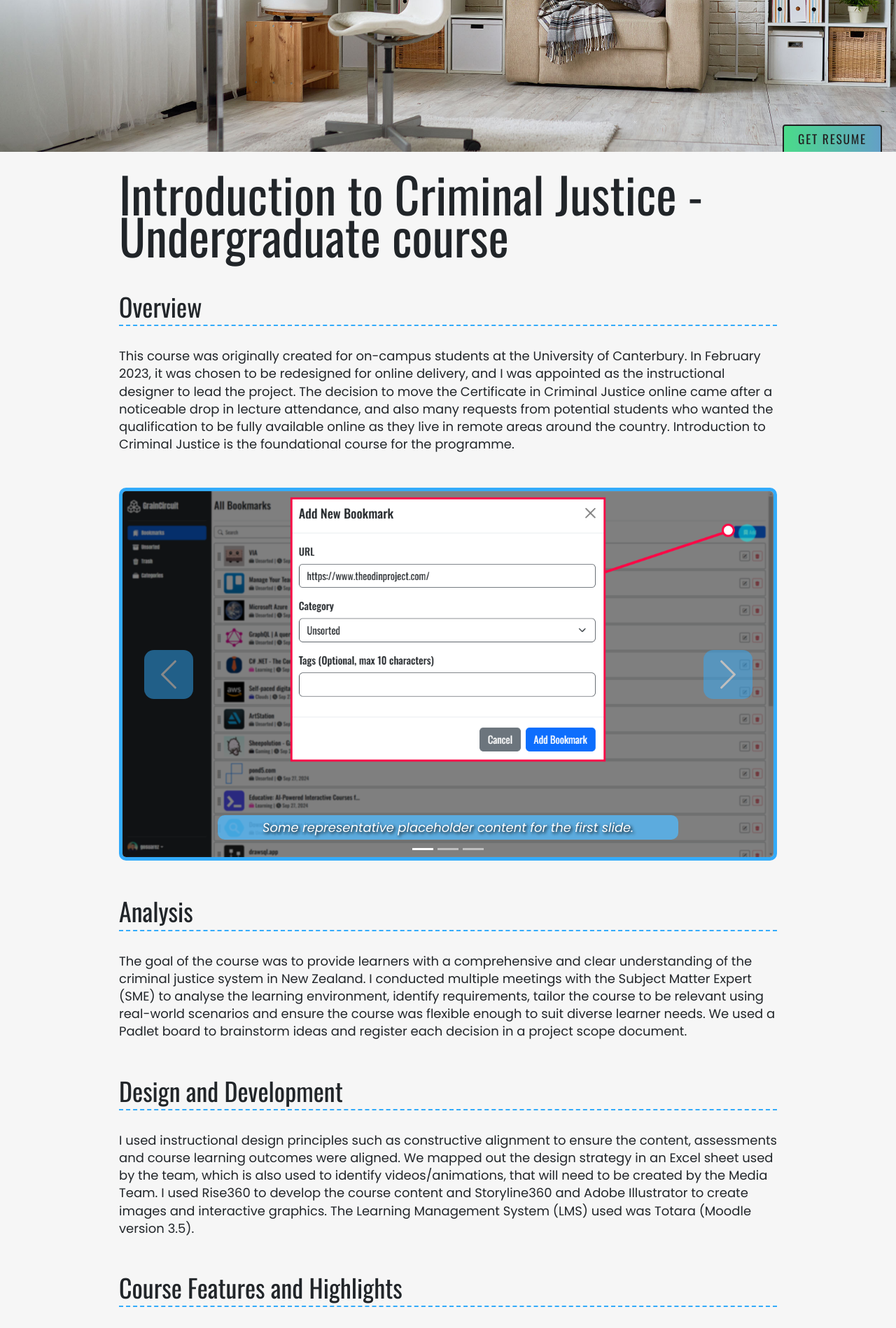
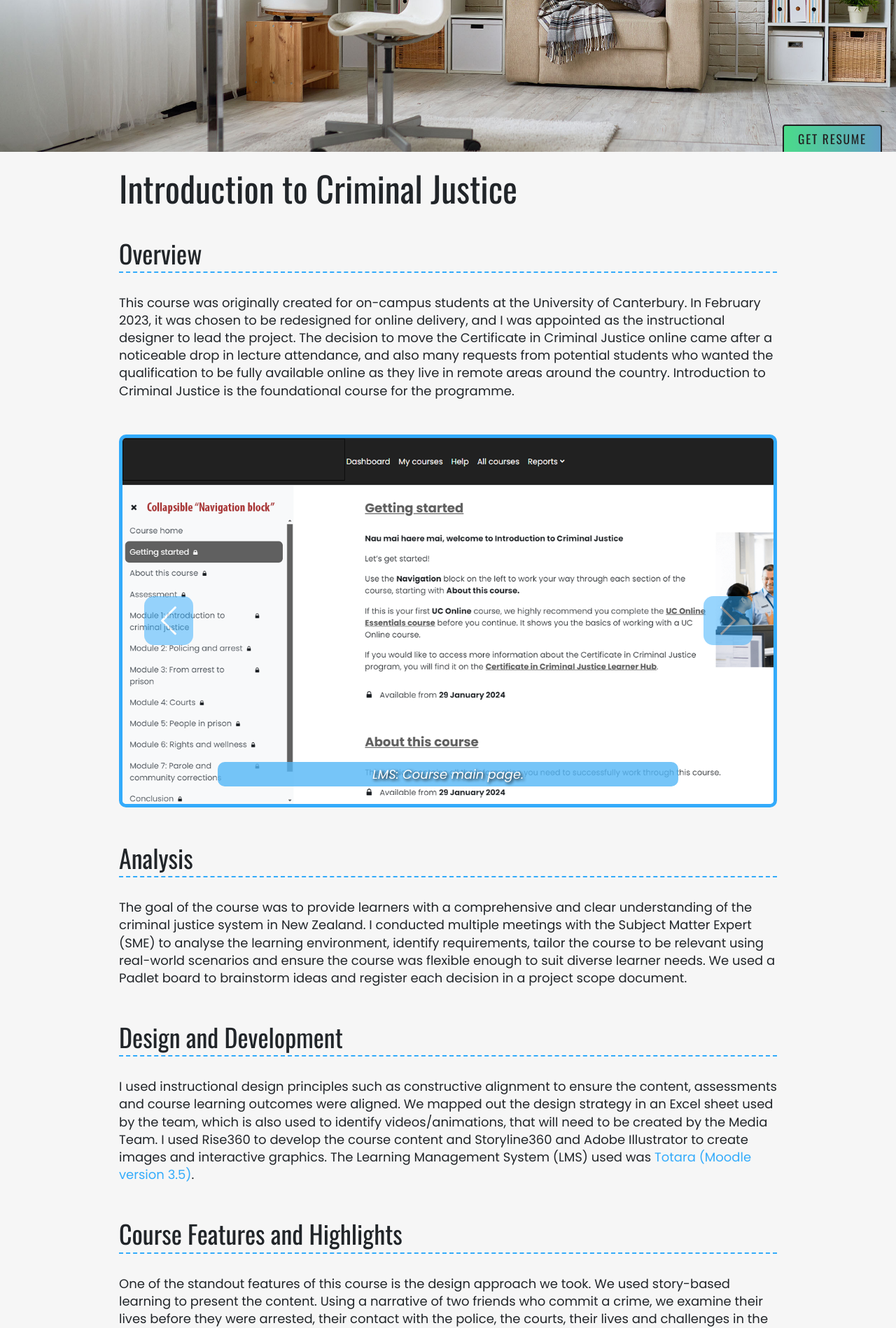
Before and after one commit to eriherre/eriherre.github.io, a Flask app: page /projects/introduction-to-criminal-justice/ in a window 1280 px wide. Shown: the part 403-2301 px from the top of the page at 70% size. Run offline with Flask 3, Linux system fonts and the light colour scheme; some libraries are stand-ins or nearby versions; some web fonts are replaced.

Commit message:
EP-16 Course images-introduction to criminal justice

```diff
--- a/static/css/styles.css
+++ b/static/css/styles.css
@@ -56,7 +56,7 @@ h3 {
   margin: 0;
 }
 h1 {
-  font-size: 7rem;
+  font-size: 5rem;
   line-height: 0.85;
 }
 h2 {
@@ -113,23 +113,6 @@ footer a:hover {
 #main-header {
   position: relative;
 }
-
-/* @keyframes colorChange {
-  0%, 49% { color: var(--color6); }
-  80% { color: var(--color5); }
-  100% { color: var(--color6); }
-}
-
-.download-link {
-  position: absolute;
-  bottom: 0px;
-  right: 20px;
-  font-size: 1.6rem;
-  z-index: 1000;
-  animation: colorChange 10s infinite;
-  transition: color 0.5s ease-in-out;
-} */
-
 
 @keyframes gradientShift {
   0% { background-position: 0% 50%; }
--- a/templates/projects/introduction-to-criminal-justice.html
+++ b/templates/projects/introduction-to-criminal-justice.html
@@ -2,7 +2,7 @@
 %} {% block content %}
 
 <section class="portfolio-section">
-  <h1>Introduction to Criminal Justice - Undergraduate course</h1>
+  <h1>Introduction to Criminal Justice</h1>
 </section>
 
 <section class="portfolio-section">
@@ -23,82 +23,69 @@
   <div id="carouselExampleCaptions" class="carousel slide pointer-event">
     <div class="carousel-indicators">
       <!-- //  ADD AS MANY AS YOU ADD IMAGES  // -->
-      <button
-        type="button"
-        data-bs-target="#carouselExampleCaptions"
-        data-bs-slide-to="0"
-        class="active"
-        aria-label="Slide 1"
-        aria-current="true"
-      ></button>
-      <button
-        type="button"
-        data-bs-target="#carouselExampleCaptions"
-        data-bs-slide-to="1"
-        aria-label="Slide 2"
-        class=""
-      ></button>
-      <button
-        type="button"
-        data-bs-target="#carouselExampleCaptions"
-        data-bs-slide-to="2"
-        aria-label="Slide 3"
-        class=""
-      ></button>
+      <button type="button" data-bs-target="#carouselExampleCaptions" data-bs-slide-to="0" class="active"
+        aria-label="Slide 1" aria-current="true"></button>
+      <button type="button" data-bs-target="#carouselExampleCaptions" data-bs-slide-to="1" aria-label="Slide 2"
+        class=""></button>
+      <button type="button" data-bs-target="#carouselExampleCaptions" data-bs-slide-to="2" aria-label="Slide 3"
+        class=""></button>
+      <button type="button" data-bs-target="#carouselExampleCaptions" data-bs-slide-to="3" aria-label="Slide 4"
+        class=""></button>
+      <button type="button" data-bs-target="#carouselExampleCaptions" data-bs-slide-to="4" aria-label="Slide 5"
+        class=""></button>
     </div>
     <div class="carousel-inner">
       <div class="carousel-item active">
         <!-- //  IMAGE  // -->
-        <img
-          src="{{ url_for('static', filename='/images/projects/gc-4.png') }}"
-          alt="Decoded by Erika YouTube video thumbnails"
-          class="d-block w-100"
-        />
+        <img src="{{ url_for('static', filename='/images/projects/criminal-justice/cj-1.png') }}"
+          alt="Learning Management System course main page" class="d-block w-100" />
         <!-- //  CAPTION  // -->
         <div class="carousel-caption d-none d-md-block">
-          <p>Some representative placeholder content for the first slide.</p>
+          <p>LMS: Course main page.</p>
         </div>
       </div>
       <div class="carousel-item">
         <!-- //  IMAGE  // -->
-        <img
-          src="{{ url_for('static', filename='/images/projects/gc-6.png') }}"
-          alt="Decoded by Erika YouTube video thumbnails"
-          class="d-block w-100"
-        />
+        <img src="{{ url_for('static', filename='/images/projects/criminal-justice/cj-2.png') }}"
+          alt="Padlet board used to brainstorm expectations and design ideas" class="d-block w-100" />
         <!-- //  CAPTION  // -->
         <div class="carousel-caption d-none d-md-block">
-          <p>Some representative placeholder content for the second slide.</p>
+          <p>Padlet board used to brainstorm expectations and design ideas.</p>
         </div>
       </div>
       <div class="carousel-item">
         <!-- //  IMAGE  // -->
-        <img
-          src="{{ url_for('static', filename='/images/projects/gc-7.png') }}"
-          alt="Decoded by Erika YouTube video thumbnails"
-          class="d-block w-100"
-        />
+        <img src="{{ url_for('static', filename='/images/projects/criminal-justice/cj-3.png') }}"
+          alt="Design strategy used to identify multimedia that need to be created" class="d-block w-100" />
         <!-- //  CAPTION  // -->
         <div class="carousel-caption d-none d-md-block">
-          <p>Some representative placeholder content for the third slide.</p>
+          <p>Design strategy used to identify multimedia that need to be created.</p>
+        </div>
+      </div>
+      <div class="carousel-item">
+        <!-- //  IMAGE  // -->
+        <img src="{{ url_for('static', filename='/images/projects/criminal-justice/cj-4.png') }}"
+          alt="Interactive infographic created un Storyline360" class="d-block w-100" />
+        <!-- //  CAPTION  // -->
+        <div class="carousel-caption d-none d-md-block">
+          <p>Interactive infographic created using Storyline360.</p>
+        </div>
+      </div>
+      <div class="carousel-item">
+        <!-- //  IMAGE  // -->
+        <img src="{{ url_for('static', filename='/images/projects/criminal-justice/cj-5.png') }}"
+          alt="Interactive infographic created un Storyline360" class="d-block w-100" />
+        <!-- //  CAPTION  // -->
+        <div class="carousel-caption d-none d-md-block">
+          <p>Interactive infographic created using Storyline360.</p>
         </div>
       </div>
     </div>
-    <button
-      class="carousel-control-prev"
-      type="button"
-      data-bs-target="#carouselExampleCaptions"
-      data-bs-slide="prev"
-    >
+    <button class="carousel-control-prev" type="button" data-bs-target="#carouselExampleCaptions" data-bs-slide="prev">
       <span class="carousel-control-prev-icon" aria-hidden="true"></span>
       <span class="visually-hidden">Previous</span>
     </button>
-    <button
-      class="carousel-control-next"
-      type="button"
-      data-bs-target="#carouselExampleCaptions"
-      data-bs-slide="next"
-    >
+    <button class="carousel-control-next" type="button" data-bs-target="#carouselExampleCaptions" data-bs-slide="next">
       <span class="carousel-control-next-icon" aria-hidden="true"></span>
       <span class="visually-hidden">Next</span>
     </button>
@@ -127,8 +114,9 @@
     is also used to identify videos/animations, that will need to be created by
     the Media Team. I used Rise360 to develop the course content and
     Storyline360 and Adobe Illustrator to create images and interactive
-    graphics. The Learning Management System (LMS) used was Totara (Moodle
-    version 3.5).
+    graphics. The Learning Management System (LMS) used was <a href="https://www.totara.com/" target="_blank">Totara
+      (Moodle
+      version 3.5)</a>.
   </p>
 </section>
 
@@ -152,13 +140,9 @@
 </section>
 
 <section class="portfolio-section youtube-element">
-    <div class="ratio ratio-16x9 video-border">
-      <iframe
-        class="embed-responsive-item"
-        src="https://www.youtube.com/embed/k3jrkQ0keh8"
-        allowfullscreen
-      ></iframe>
-    </div>
+  <div class="ratio ratio-16x9 video-border">
+    <iframe class="embed-responsive-item" src="https://www.youtube.com/embed/k3jrkQ0keh8" allowfullscreen></iframe>
+  </div>
 </section>
 
 <section class="portfolio-section">
```
Also changed, not shown: static/images/projects/criminal-justice/cj-1.png, static/images/projects/criminal-justice/cj-2.png, static/images/projects/criminal-justice/cj-3.png, static/images/projects/criminal-justice/cj-4.png, static/images/projects/criminal-justice/cj-5.png (added).
